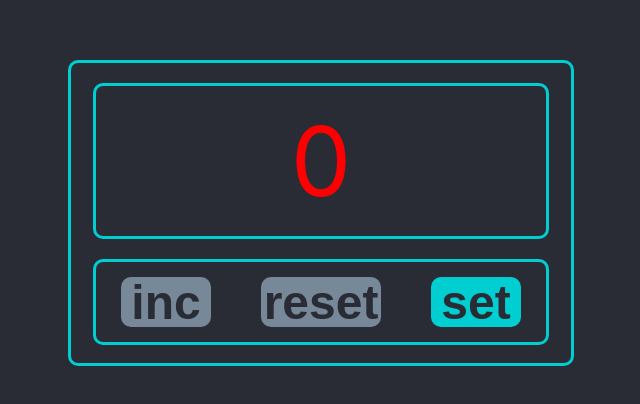
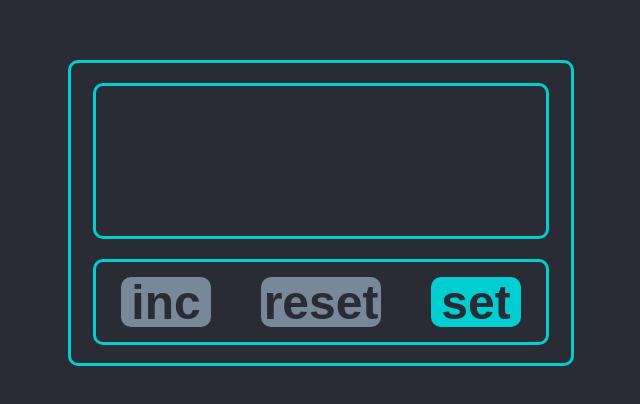
Before and after one commit to Nariu9/counter, a React (Create React App) app: page / in a window 1280 px wide. Shown: the part 140-544 px from the top of the page, without its empty margins (319-959 px from the left). Built offline with nearby package versions, Linux system fonts and the light colour scheme.

Commit message:
remove unused code from App component

```diff
--- a/src/App.tsx
+++ b/src/App.tsx
@@ -1,80 +1,21 @@
-import React, {useEffect, useState} from 'react';
+import React from 'react';
 import classes from './App.module.css';
 import {CounterSettings} from './components/CounterSettings/CounterSettings';
 import {Counter} from './components/Counter/Counter';
+import {useSelector} from 'react-redux';
+import {ReduxStateType} from './store/store';
+import {
+    CounterStateType,
+} from './store/counter-reducer';
 
 
 function App() {
 
-    const [start, setStart] = useState<number>(0)
-    const [max, setMax] = useState<number>(0)
-    const [count, setCount] = useState<number>(start)
-    const [error, setError] = useState<boolean>(false)
-    const [editMode, setEditMode] = useState<boolean>(false)
-
-
-    /*useEffect(() => {                                         // localStorage
-        const startString = localStorage.getItem('startValue')
-        startString && setStart(JSON.parse(startString))
-        startString && setCount(JSON.parse(startString))
-        const maxString = localStorage.getItem('maxValue')
-        maxString && setMax(JSON.parse(maxString))
-    }, [])*/
-
-    //CounterSettings input callbacks
-    const startValueHandler = (value: number) => {
-        setStart(value)
-        if (value < 0 || value >= max) {
-            setError(true)
-            return
-        }
-       error && setError(false)
-    }
-
-    const maxValueHandler = (value: number) => {
-        setMax(value)
-        if (value < 0 || value <= start || start < 0) {
-            setError(true)
-            return
-        }
-        error && setError(false)
-    }
-
-    //CounterSettings button callbacks
-    /*const setValuesHandler = () => {
-        setCount(start)
-        setEditMode(false)
-        localStorage.setItem('startValue', JSON.stringify(start))
-        localStorage.setItem('maxValue', JSON.stringify(max))
-    }*/
-
-    const setValuesHandler = () => {
-        setCount(start)
-        setEditMode(false)
-    }
-
-    //Counter button callbacks
-    const addOne = () => setCount(count + 1)
-    const resetCount = () => setCount(start)
-
+    const state = useSelector<ReduxStateType, CounterStateType>(state => state.counter)
 
     return (
         <div className={classes.App}>
-            {editMode
-                ? <CounterSettings start={start}
-                                   max={max}
-                                   error={error}
-                                   startValueHandler={startValueHandler}
-                                   maxValueHandler={maxValueHandler}
-                                   setValuesHandler={setValuesHandler}
-                                   setEditMode={setEditMode}/>
-                : <Counter start={start}
-                           max={max}
-                           count={count}
-                           addOne={addOne}
-                           resetCount={resetCount}
-                           setEditMode={setEditMode}/>}
-
+            {state.editMode ? <CounterSettings/> : <Counter/>}
         </div>
     );
 }
```
